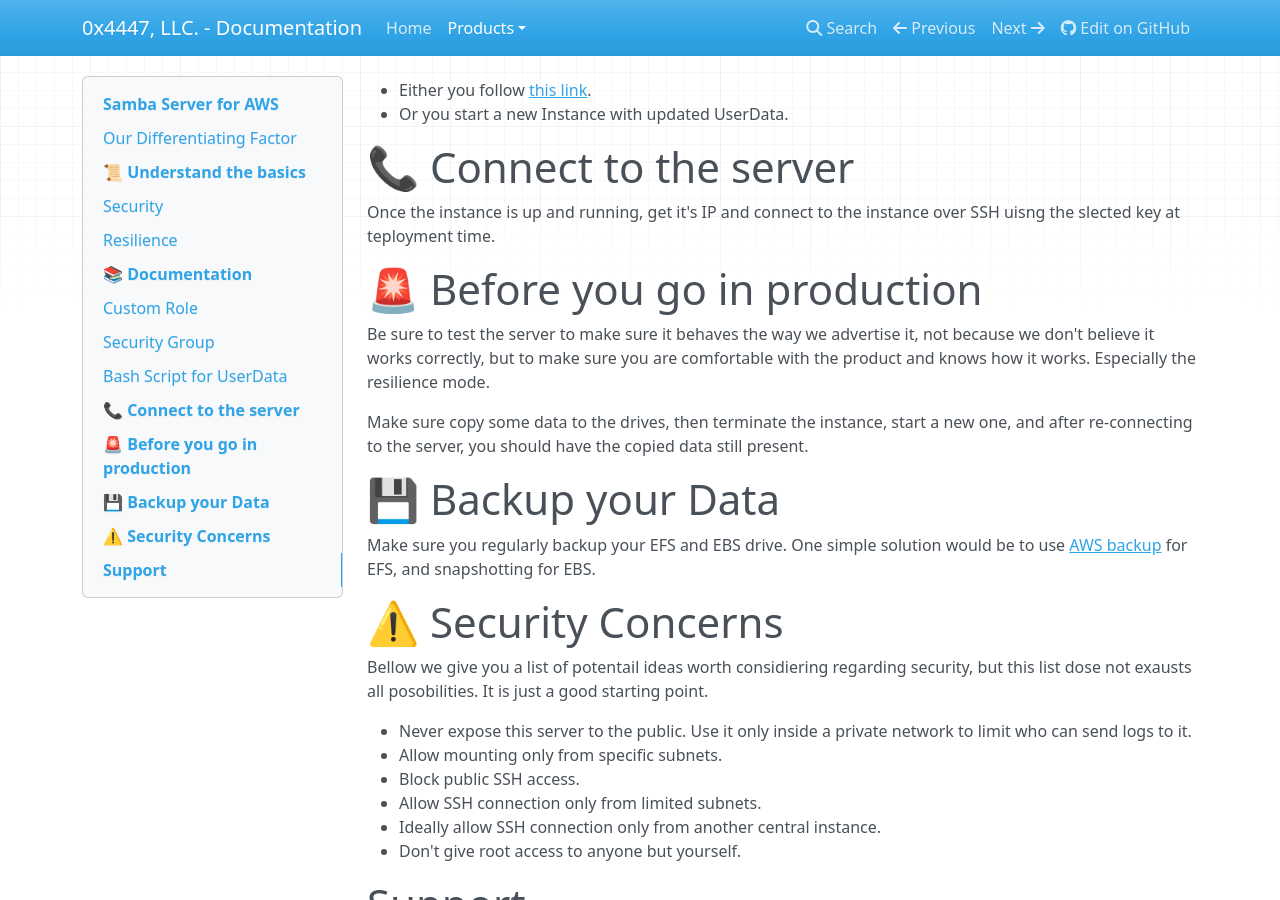
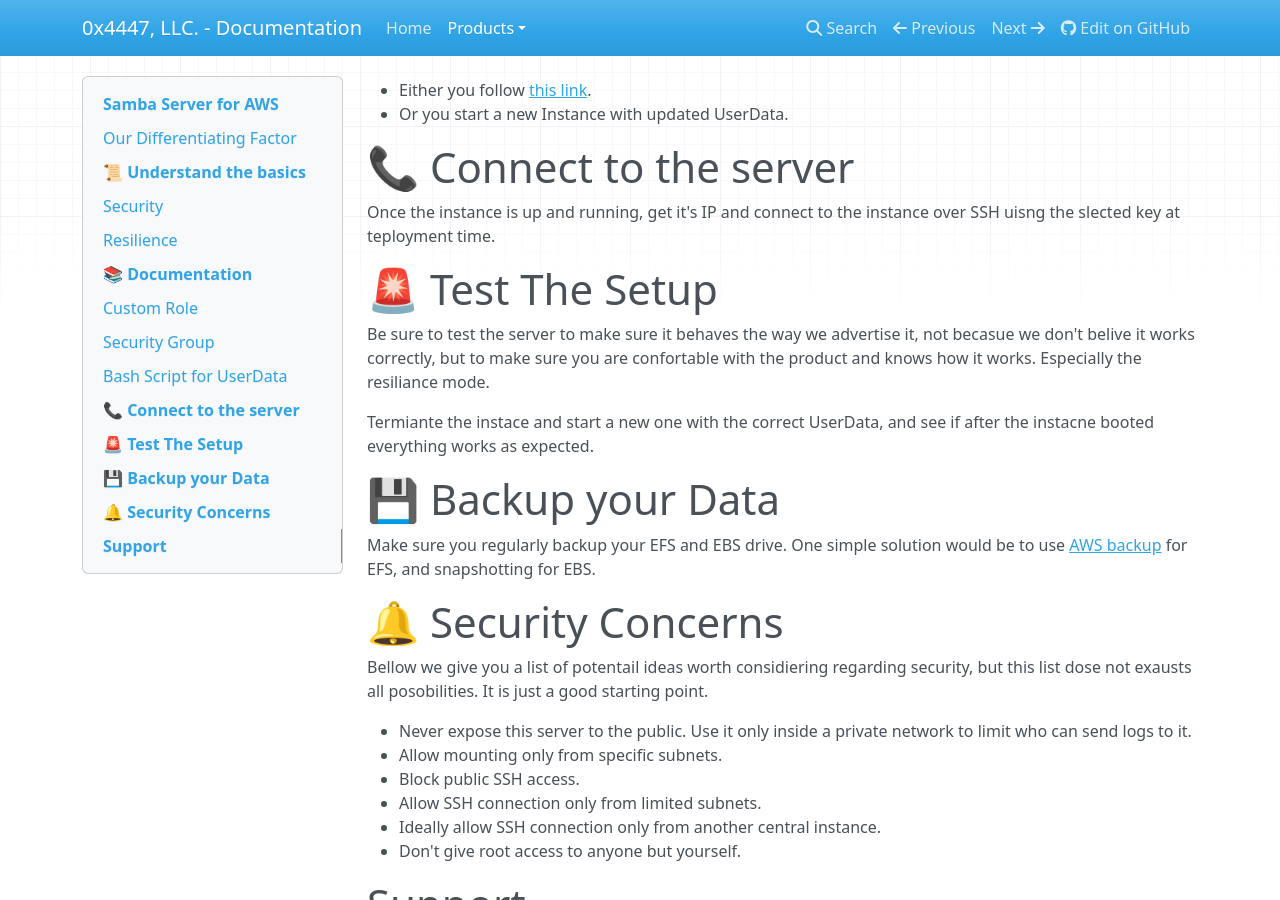
Before and after one commit to 0x4447-office/0x4447_webpage_documentation, an MkDocs documentation site: the page built from docs/products/cloud/aws-marketplace/samba-server.md, in a window 1280 px wide and 900 px high, scrolled down 2444 px. Built offline with MkDocs 1.6.1, drawn with Linux system fonts in a browser that asks for light colours; nearby versions of some CDN libraries.

Commit message:
More cleanup

```diff
--- a/docs/products/cloud/aws-marketplace/samba-server.md
+++ b/docs/products/cloud/aws-marketplace/samba-server.md
@@ -104,17 +104,17 @@ It is important to note that the content of the UserData field will be only exec
 
 Once the instance is up and running, get it's IP and connect to the instance over SSH uisng the slected key at teployment time.
 
-# 🚨 Before you go in production
+# 🚨 Test The Setup
 
-Be sure to test the server to make sure it behaves the way we advertise it, not because we don't believe it works correctly, but to make sure you are comfortable with the product and knows how it works. Especially the resilience mode.
+Be sure to test the server to make sure it behaves the way we advertise it, not becasue we don't belive it works correctly, but to make sure you are confortable with the product and knows how it works. Especially the resiliance mode.
 
-Make sure copy some data to the drives, then terminate the instance, start a new one, and after re-connecting to the server, you should have the copied data still present.
+Termiante the instace and start a new one with the correct UserData, and see if after the instacne booted everything works as expected.
 
 # 💾 Backup your Data
 
 Make sure you regularly backup your EFS and EBS drive. One simple solution would be to use [AWS backup](https://aws.amazon.com/backup/) for EFS, and snapshotting for EBS.
 
-# ⚠️ Security Concerns
+# 🔔 Security Concerns
 
 Bellow we give you a list of potentail ideas worth considiering regarding security, but this list dose not exausts all posobilities. It is just a good starting point.
 
```
Also changed, not shown: docs/products/cloud/aws-marketplace/openvpn-server.md (+3 -3 lines), docs/products/cloud/aws-marketplace/rsyslog-server.md (+7 -1 lines).
